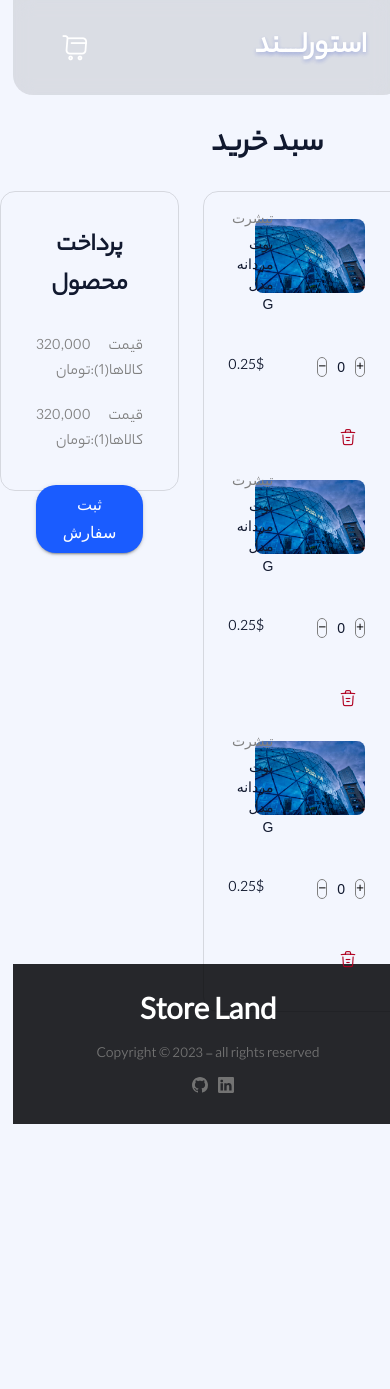
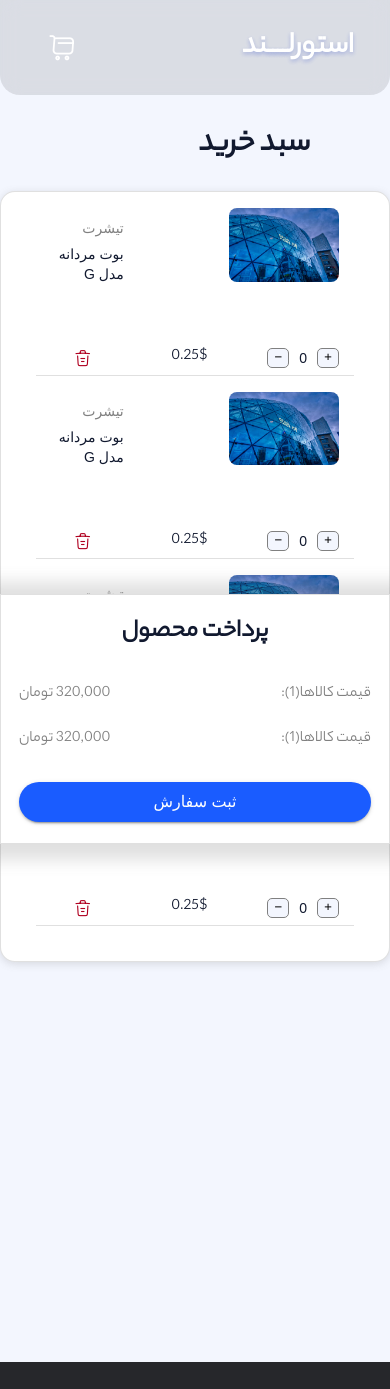
Before and after one commit to sinazarrin/store-land, a React (Create React App) app: page /cart-page in a window 390 px wide. Shown: the top 1389 px of the page. Before the commit the page ends 1124 px from the top, so only its background shows below. Built offline with nearby package versions, Linux system fonts and the light colour scheme.

Commit message:
responsive cart page

```diff
--- a/src/Pages/CartPage/Components/CartItems/index.tsx
+++ b/src/Pages/CartPage/Components/CartItems/index.tsx
@@ -5,81 +5,107 @@ import { Divider, Grid, IconButton, Typography } from '@mui/material'
 const CartItems = () => {
 
     return (
-        <Styled.CartItemsContainer container spacing={2} xs={7}>
-            <Styled.CartItemsContent item gap={5} xs={12}>
+        <Styled.CartItemsContainer container spacing={2} xs={12} md={7}>
+            <Styled.CartItemsContent item gap={6} xs={12}>
                 <Grid xs={2}>
                     <img src="./assets/images/joran-quinten-vtiYZsVmC2A-unsplash.jpg" alt="" />
                 </Grid>
-                <Grid xs={2}>
+                <Grid xs={3} md={2}>
                     <Typography variant="body2" component="span" color="gray">تیشرت</Typography>
                     <Typography variant='body2'>
                         بوت مردانه مدل G
                     </Typography>
                 </Grid>
-                <Styled.Quantity xs={2}>
+                <Styled.Quantity xs={3} md={2}>
                     <button>+</button>
                     <Typography variant="body2">0</Typography>
                     <button>-</button>
                 </Styled.Quantity>
-                <Grid xs={1}>
+                <Grid xs={2} md={1}>
                     0.25$
                 </Grid>
-                <Grid xs={1}>
+                <Grid xs={2} md={1}>
                     <IconButton>
                         <i className='isax isax-trash'></i>
                     </IconButton>
                 </Grid>
             </Styled.CartItemsContent>
-
-            <Styled.CartItemsContent item gap={5} xs={12}>
+            <Divider />
+            <Styled.CartItemsContent item gap={6} xs={12}>
                 <Grid xs={2}>
                     <img src="./assets/images/joran-quinten-vtiYZsVmC2A-unsplash.jpg" alt="" />
                 </Grid>
-                <Grid xs={2}>
+                <Grid xs={3} md={2}>
                     <Typography variant="body2" component="span" color="gray">تیشرت</Typography>
                     <Typography variant='body2'>
                         بوت مردانه مدل G
                     </Typography>
                 </Grid>
-                <Styled.Quantity xs={2}>
+                <Styled.Quantity xs={3} md={2}>
                     <button>+</button>
                     <Typography variant="body2">0</Typography>
                     <button>-</button>
                 </Styled.Quantity>
-                <Grid xs={1}>
+                <Grid xs={2} md={1}>
                     0.25$
                 </Grid>
-                <Grid xs={1}>
+                <Grid xs={2} md={1}>
                     <IconButton>
                         <i className='isax isax-trash'></i>
                     </IconButton>
                 </Grid>
             </Styled.CartItemsContent>
-
-            <Styled.CartItemsContent item gap={5} xs={12}>
+            <Divider />
+            <Styled.CartItemsContent item gap={6} xs={12}>
                 <Grid xs={2}>
                     <img src="./assets/images/joran-quinten-vtiYZsVmC2A-unsplash.jpg" alt="" />
                 </Grid>
-                <Grid xs={2}>
+                <Grid xs={3} md={2}>
                     <Typography variant="body2" component="span" color="gray">تیشرت</Typography>
                     <Typography variant='body2'>
                         بوت مردانه مدل G
                     </Typography>
                 </Grid>
-                <Styled.Quantity xs={2}>
+                <Styled.Quantity xs={3} md={2}>
                     <button>+</button>
                     <Typography variant="body2">0</Typography>
                     <button>-</button>
                 </Styled.Quantity>
-                <Grid xs={1}>
+                <Grid xs={2} md={1}>
                     0.25$
                 </Grid>
-                <Grid xs={1}>
+                <Grid xs={2} md={1}>
                     <IconButton>
                         <i className='isax isax-trash'></i>
                     </IconButton>
                 </Grid>
             </Styled.CartItemsContent>
+            <Divider />
+            <Styled.CartItemsContent item gap={6} xs={12}>
+                <Grid xs={2}>
+                    <img src="./assets/images/joran-quinten-vtiYZsVmC2A-unsplash.jpg" alt="" />
+                </Grid>
+                <Grid xs={3} md={2}>
+                    <Typography variant="body2" component="span" color="gray">تیشرت</Typography>
+                    <Typography variant='body2'>
+                        بوت مردانه مدل G
+                    </Typography>
+                </Grid>
+                <Styled.Quantity xs={3} md={2}>
+                    <button>+</button>
+                    <Typography variant="body2">0</Typography>
+                    <button>-</button>
+                </Styled.Quantity>
+                <Grid xs={2} md={1}>
+                    0.25$
+                </Grid>
+                <Grid xs={2} md={1}>
+                    <IconButton>
+                        <i className='isax isax-trash'></i>
+                    </IconButton>
+                </Grid>
+            </Styled.CartItemsContent>
+            <Divider />
         </Styled.CartItemsContainer>
     )
 }
--- a/src/Pages/CartPage/Components/CartItems/styled.ts
+++ b/src/Pages/CartPage/Components/CartItems/styled.ts
@@ -5,8 +5,10 @@ export const CartItemsContainer = styled(Grid)({
     padding: '0 35px 35px 35px',
     borderRadius: 15,
     margin: 0,
+    boxShadow: '0px 2px 8px 0px rgba(99, 99, 99, 0.2)',
+    backgroundColor: '#fff',
     "&>hr":{
-        width: '80%'
+        width: '100%'
     }
 })
 
@@ -17,9 +19,7 @@ export const CartItemsContent = styled(Grid)({
     padding: '0 15px 0 0',
     borderRadius: 16,
     alignItems:'center',
-    "&>hr":{
-        width: '100%'
-    },
+
     "&>div>img":{
         width: '110px',
         borderRadius: '8px',
--- a/src/Pages/CartPage/Components/TotalPrice/styled.ts
+++ b/src/Pages/CartPage/Components/TotalPrice/styled.ts
@@ -1,6 +1,6 @@
 import { Grid, styled } from "@mui/material";
 
-export const TotalPriceContainer = styled(Grid)({
+export const TotalPriceContainer = styled(Grid)(({theme}) => ({
     display: 'flex',
     flexDirection: 'column',
     width: 300,
@@ -8,6 +8,17 @@ export const TotalPriceContainer = styled(Grid)({
     border: '1px solid rgba(0, 0, 0, 0.12)',
     padding: 35,
     borderRadius: 15,
+    boxShadow: '0px 2px 8px 0px rgba(99, 99, 99, 0.2)',
+    backgroundColor: '#fff',
+    [theme.breakpoints.down('md')]:{
+      width: '100%',
+      height: 250,
+      position: 'fixed',
+      bottom: 0,
+      borderRadius: 0,
+      padding: 18,
+      boxShadow: '0 2px 15px 14px rgba(99, 99, 99, 0.2)',
+    },
     '&>h1':{
         fontSize: 25,
         textAlign: 'center',
@@ -25,4 +36,5 @@ export const TotalPriceContainer = styled(Grid)({
         marginTop: 30,
         fontSize: 16
     }
-})
+
+}))
--- a/src/Pages/CartPage/styled.ts
+++ b/src/Pages/CartPage/styled.ts
@@ -1,9 +1,7 @@
 import { Grid, styled } from '@mui/material'
 
-
-
-export const CartPageContainer = styled(Grid)({
-    height: '100vh',
+export const CartPageContainer = styled(Grid)(({theme}) => ({
+    marginBottom:400,
     '&>h1':{
         marginRight: 80,
     },
@@ -11,5 +9,8 @@ export const CartPageContainer = styled(Grid)({
         display: 'flex',
         padding: 0,
         justifyContent: 'center',
-    }
-})
+        [theme.breakpoints.down('md')]:{
+            flexDirection: 'column'
+        }
+    },
+}))
```
